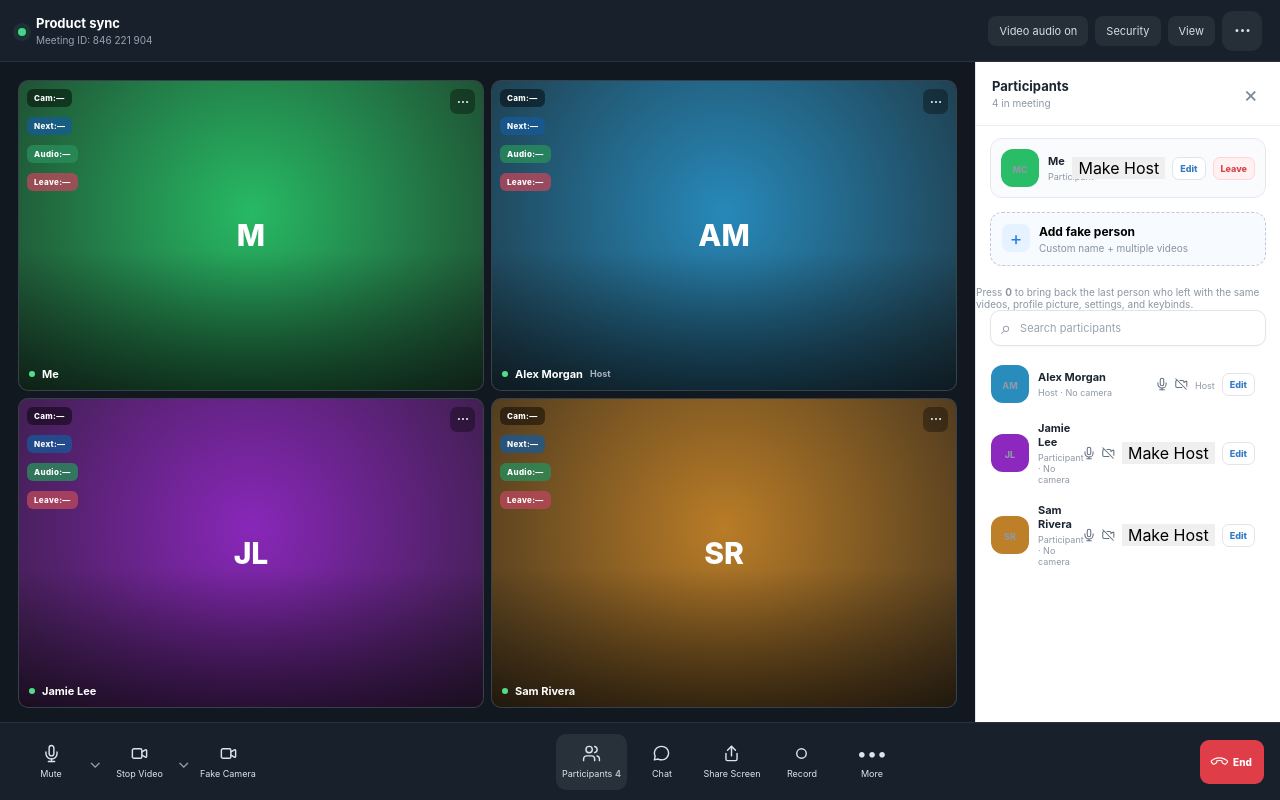
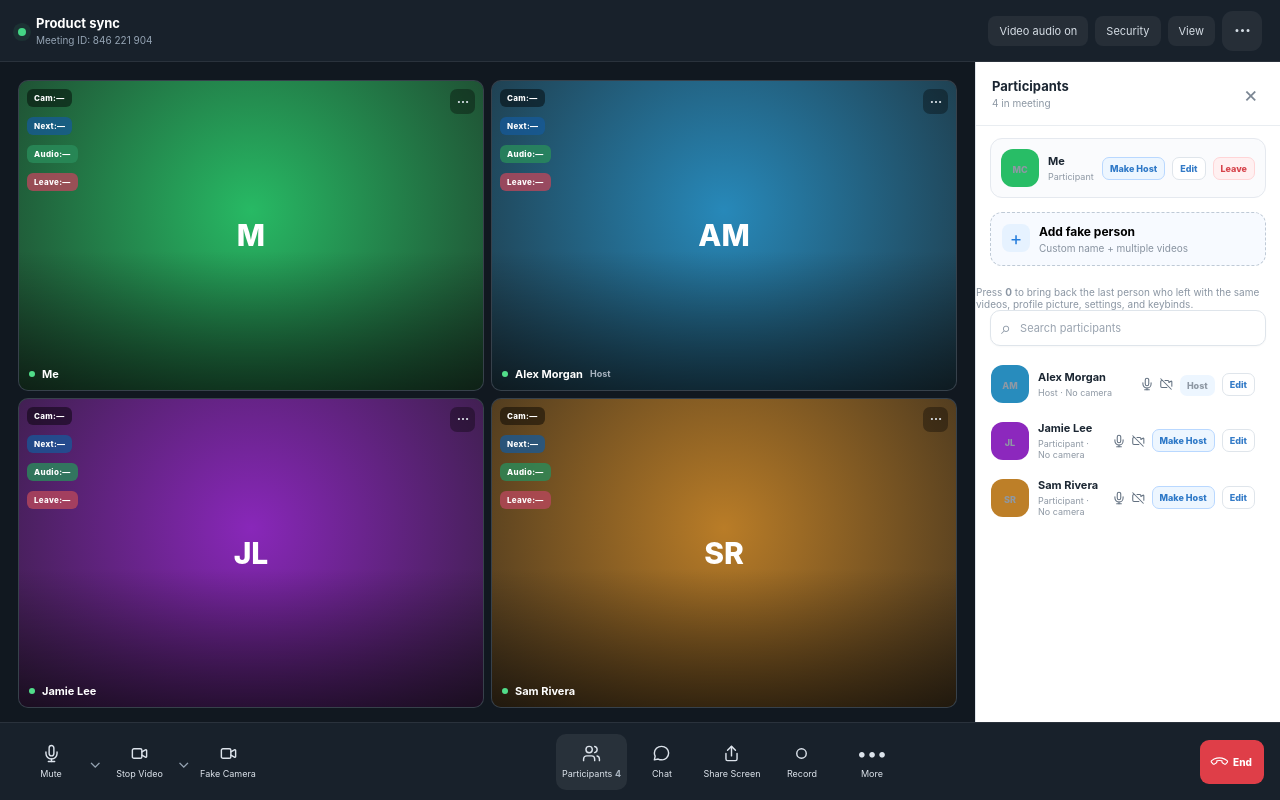
Before and after one commit to flexworks-lab/zoom-copy, a website built with Vite: page index.html in a window 1280 px wide. Both pictures are taken after a click on the button "Meetings". Built offline with nearby package versions, Linux system fonts and the light colour scheme.

Commit message:
Style Make Host participant control

```diff
--- a/src/style.css
+++ b/src/style.css
@@ -76,7 +76,7 @@ button{border:0;cursor:pointer}
 @media(max-width:720px){.topbar{padding:0 18px}.hero-grid,.section{padding:0 18px}.hero-card{padding:24px}.hero-card h2{font-size:30px}.meeting-grid.people-2{grid-template-columns:repeat(2,minmax(0,1fr));grid-template-rows:1fr}.meeting-grid.people-4{grid-template-columns:repeat(2,minmax(0,1fr));grid-template-rows:repeat(2,minmax(90px,1fr))}.meeting-grid.people-6,.meeting-grid.people-9{grid-template-columns:repeat(3,minmax(0,1fr));grid-auto-rows:minmax(72px,1fr)}.meeting-grid.people-12,.meeting-grid.people-many{grid-template-columns:repeat(3,minmax(0,1fr));grid-auto-rows:minmax(66px,1fr)}.meeting-page .meeting-controls{padding:0 6px}.control-btn{min-width:50px}.control-btn span:last-child{font-size:8px}.controls-center .control-btn:nth-child(4){display:none}.meeting-top-actions .top-action{display:none}.side-panel{position:absolute;top:0;right:0;bottom:78px;z-index:6;box-shadow:-16px 0 38px rgba(0,0,0,.18)}}
 
 
-.my-participant-card{margin:12px 14px 0;padding:10px;border:1px solid #e5e9ef;border-radius:12px;background:#fafbfd;display:grid;grid-template-columns:38px minmax(0,1fr) auto;gap:9px;align-items:center}.my-participant-card strong,.my-participant-card span{display:block}.my-participant-card strong{font-size:11px}.my-participant-card span{font-size:9px;color:#8e98a4;margin-top:3px}.edit-mini{border:1px solid #dfe5eb;background:#fff;color:#347bc7;border-radius:7px;padding:5px 7px;font-size:9px;font-weight:800}.leave-mini{border:1px solid #ffd5d7;background:#fff0f1;color:#d7444c;border-radius:7px;padding:5px 7px;font-size:9px;font-weight:800}.participant-row-actions{display:flex;align-items:center;gap:7px}.check-row{display:flex;align-items:center;gap:8px;margin-top:14px;font-size:11px;color:#566576}.check-row input{accent-color:#2d8cff}.modal-spacer{flex:1}.danger-secondary{padding:11px 12px;border-radius:10px;background:#fff0f1;color:#d7444c;border:1px solid #ffd5d7;font-weight:800;font-size:12px}
+.my-participant-card{margin:12px 14px 0;padding:10px;border:1px solid #e5e9ef;border-radius:12px;background:#fafbfd;display:grid;grid-template-columns:38px minmax(0,1fr) auto;gap:9px;align-items:center}.my-participant-card strong,.my-participant-card span{display:block}.my-participant-card strong{font-size:11px}.my-participant-card span{font-size:9px;color:#8e98a4;margin-top:3px}.edit-mini{border:1px solid #dfe5eb;background:#fff;color:#347bc7;border-radius:7px;padding:5px 7px;font-size:9px;font-weight:800}.host-mini{border:1px solid #b9d8ff;background:#edf6ff;color:#2d78c7;border-radius:7px;padding:5px 7px;font-size:9px;font-weight:800;white-space:nowrap}.host-status{display:inline-flex;align-items:center;justify-content:center;padding:5px 7px;border-radius:7px;background:#edf6ff;color:#2d78c7;font-size:9px;font-weight:800}.leave-mini{border:1px solid #ffd5d7;background:#fff0f1;color:#d7444c;border-radius:7px;padding:5px 7px;font-size:9px;font-weight:800}.participant-row-actions{display:flex;align-items:center;gap:7px;flex-wrap:wrap;justify-content:flex-end}.check-row{display:flex;align-items:center;gap:8px;margin-top:14px;font-size:11px;color:#566576}.check-row input{accent-color:#2d8cff}.modal-spacer{flex:1}.danger-secondary{padding:11px 12px;border-radius:10px;background:#fff0f1;color:#d7444c;border:1px solid #ffd5d7;font-weight:800;font-size:12px}
 
 .keybind-badge{position:absolute;top:8px;left:8px;padding:4px 7px;border-radius:6px;background:rgba(0,0,0,.46);color:#fff;font-size:8px;font-weight:800;letter-spacing:.04em;backdrop-filter:blur(5px)}
 .camera-hidden-badge{position:absolute;top:9px;left:50%;transform:translateX(-50%);padding:5px 8px;border-radius:6px;background:rgba(220,62,72,.84);color:#fff;font-size:8px;font-weight:900;letter-spacing:.06em;z-index:2}
```
